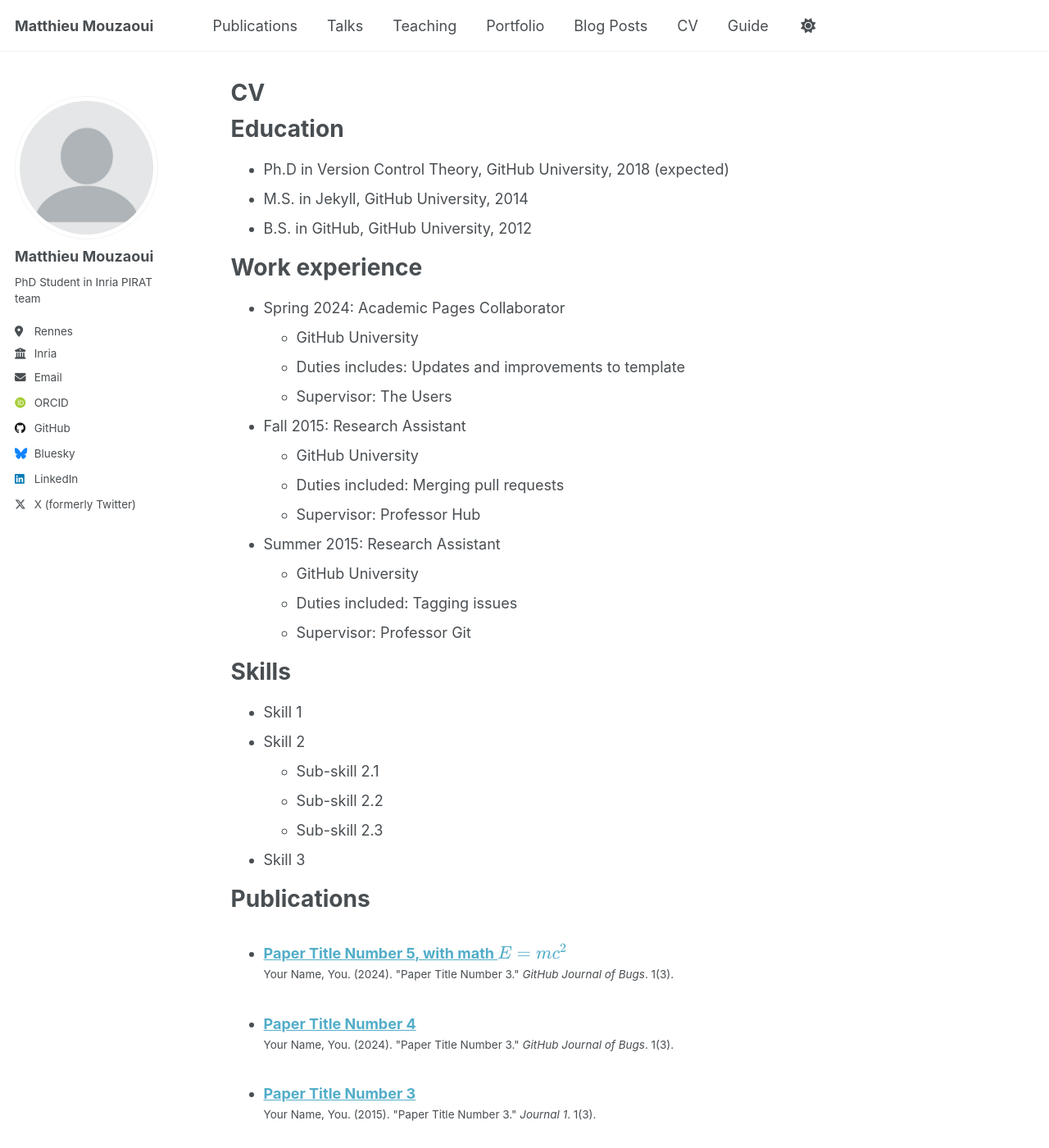
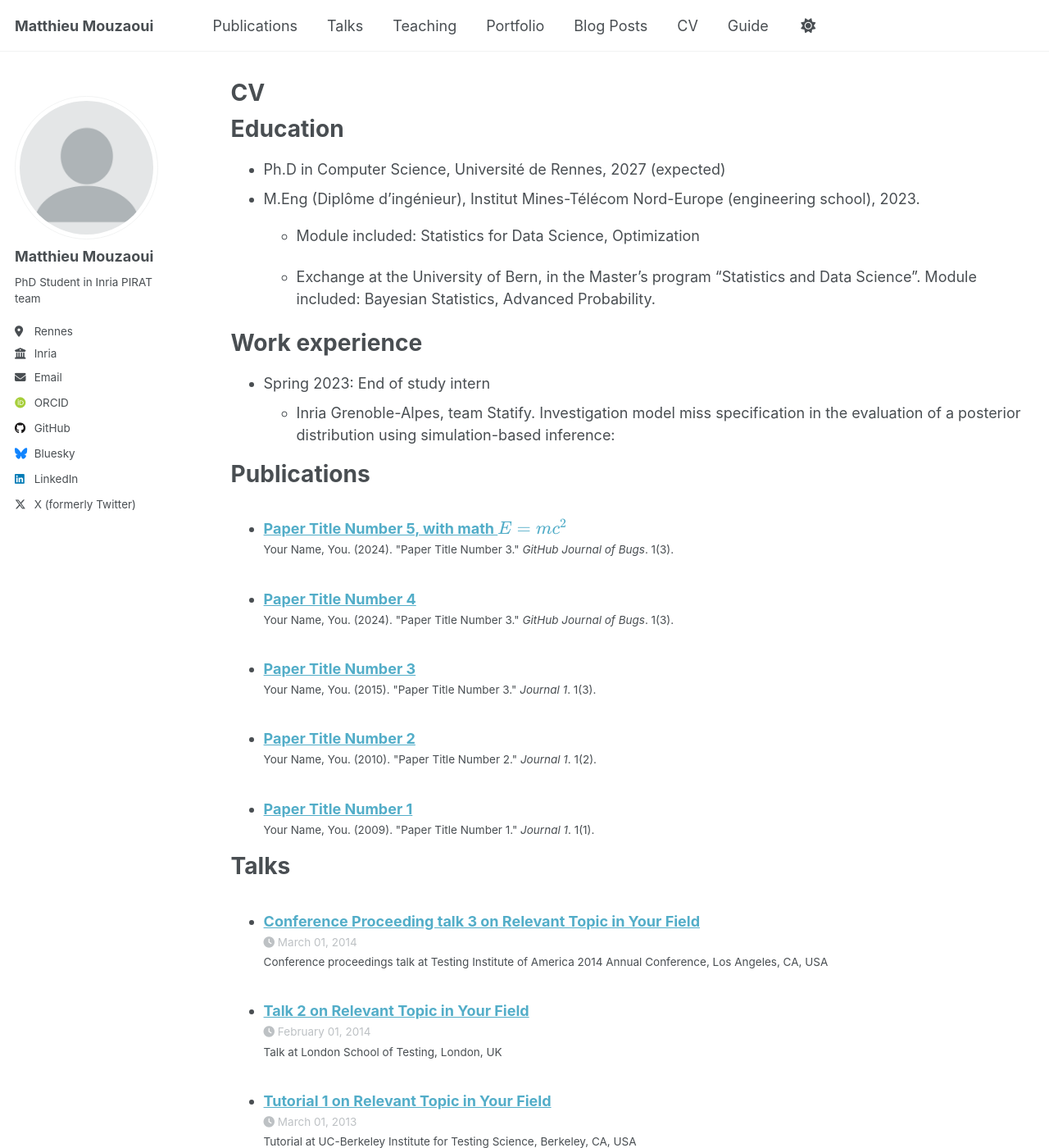
Before and after one commit to MouzaouiMatthieu/MouzaouiMatthieu.github.io, a Jekyll site: the page built from _pages/cv.md, in a window 1280 px wide and 1400 px high. Shown: the whole window at 82% size. Built offline with Jekyll 4.4.1, drawn with Linux system fonts in a browser that asks for light colours; some web fonts are replaced; a script that is not in the unit is left out; some of the changed text lies outside the part shown.

Commit message:
feat: added CV

```diff
--- a/_pages/cv.md
+++ b/_pages/cv.md
@@ -11,35 +11,17 @@
 
 Education
 ======
-* Ph.D in Version Control Theory, GitHub University, 2018 (expected)
-* M.S. in Jekyll, GitHub University, 2014
-* B.S. in GitHub, GitHub University, 2012
+* Ph.D in Computer Science, Université de Rennes, 2027 (expected)
+* M.Eng (Diplôme d'ingénieur), Institut Mines-Télécom Nord-Europe (engineering school), 2023.
+  * Module included: Statistics for Data Science, Optimization
+
+  * Exchange at the University of Bern, in the Master’s program “Statistics and Data Science”.
+    Module included: Bayesian Statistics, Advanced Probability.
 
 Work experience
 ======
-* Spring 2024: Academic Pages Collaborator
-  * GitHub University
-  * Duties includes: Updates and improvements to template
-  * Supervisor: The Users
-
-* Fall 2015: Research Assistant
-  * GitHub University
-  * Duties included: Merging pull requests
-  * Supervisor: Professor Hub
-
-* Summer 2015: Research Assistant
-  * GitHub University
-  * Duties included: Tagging issues
-  * Supervisor: Professor Git
-
-Skills
-======
-* Skill 1
-* Skill 2
-  * Sub-skill 2.1
-  * Sub-skill 2.2
-  * Sub-skill 2.3
-* Skill 3
+* Spring 2023: End of study intern
+  * Inria Grenoble-Alpes, team Statify. Investigation model miss specification in the evaluation of a posterior distribution using simulation-based inference:
 
 Publications
 ======
@@ -59,6 +41,21 @@
     {% include archive-single-cv.html %}
   {% endfor %}</ul>
 
+<!--
 Service and leadership
 ======
 * Currently signed in to 43 different slack teams
+-->
+
+Skills
+======
+* Machine Learning
+  * Deep Learning
+  * Graph Neural Networks
+  * Adversarial Attacks against Graph Neural Networks
+  * Common Machine Learning frameworks: PyTorch, PyTorch Geometric, DGL, scikit-learn etc.
+* Adversarial Machine Learning
+  * Adversarial Attacks, classical algorithms from Computer Vision, and against Graph Neural Networks / tabular data.
+* Mathematics
+  * Probability: Advanced theory
+  * Statistics: Descriptive, inferential and Bayesian statistics.
```
